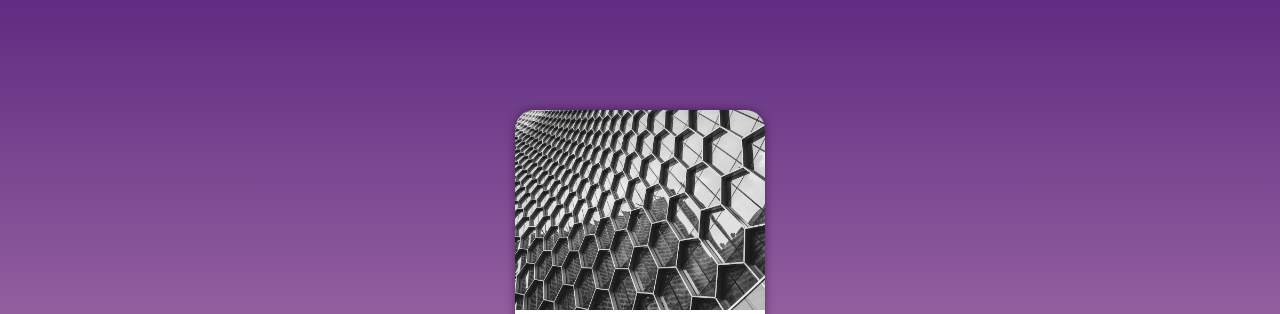
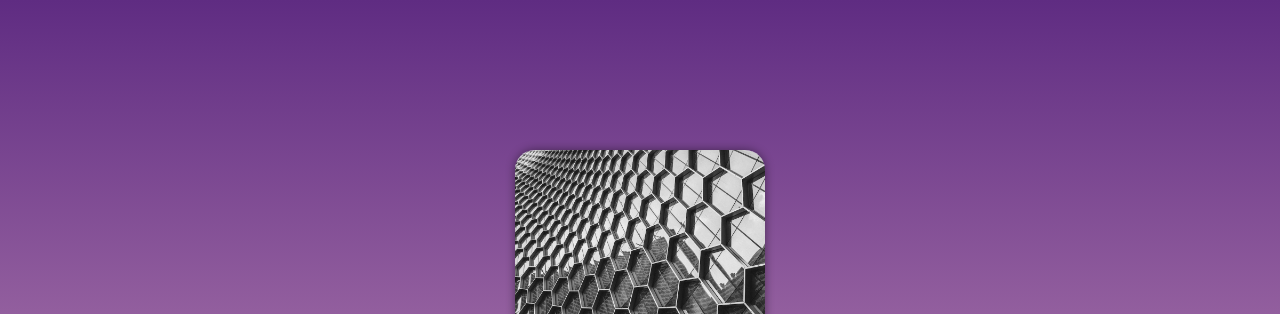
Before and after one commit to jmiguel8396/projeto-login, a plain HTML site: page index.html in a window 1280 px wide. Shown: the top 314 px of the page. Drawn offline with Linux system fonts and the light colour scheme.

Commit message:
Update style.css

```diff
--- a/estilos/style.css
+++ b/estilos/style.css
@@ -21,7 +21,7 @@ body, html {
 
 main {
     position: relative;
-    height: 90vh;
+    height: 100vh;
     width: 100vw;
 }
 
@@ -32,7 +32,6 @@ section#login {
     transform: translate(-50%, -50%);
     overflow: hidden;
 
-    display: block;
     background-color: white;
     width: 250px;
     height: 500px;
```
